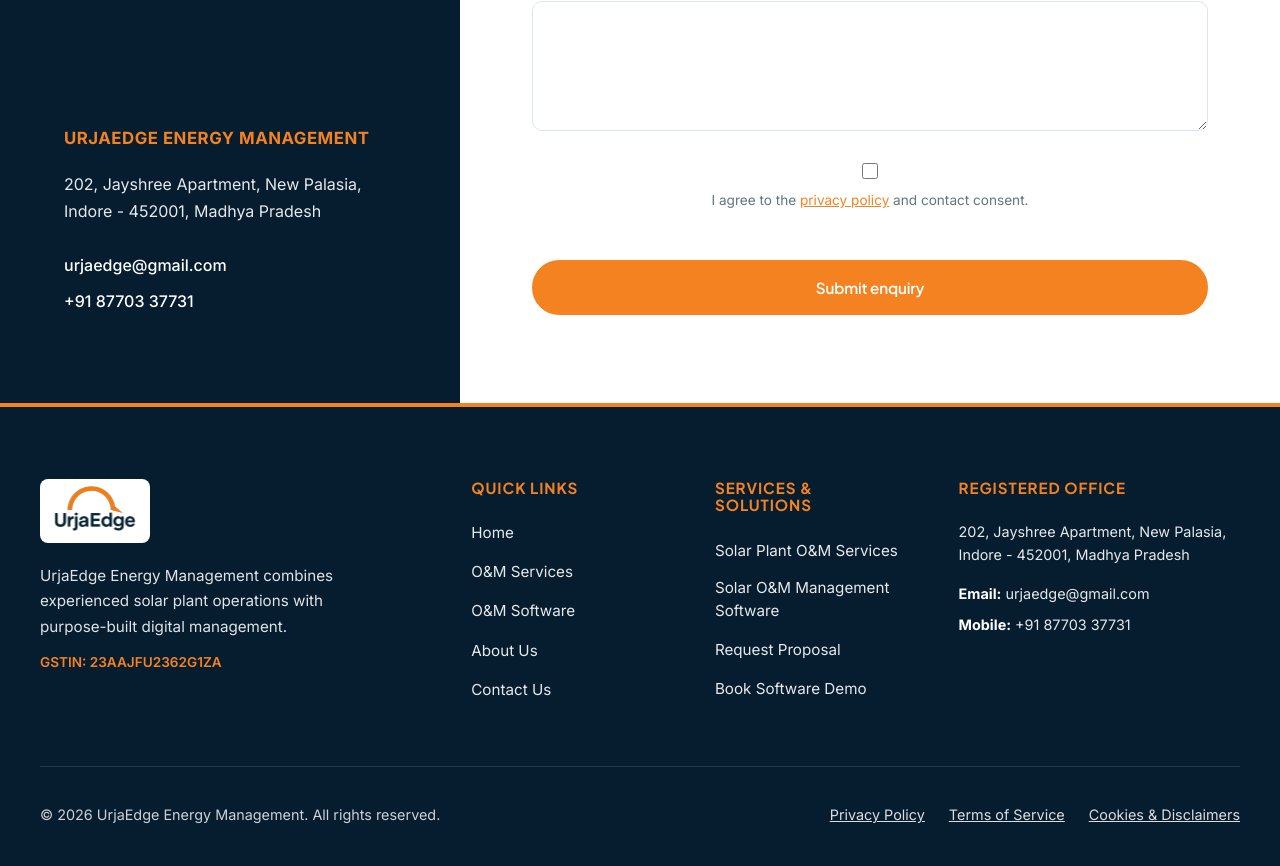
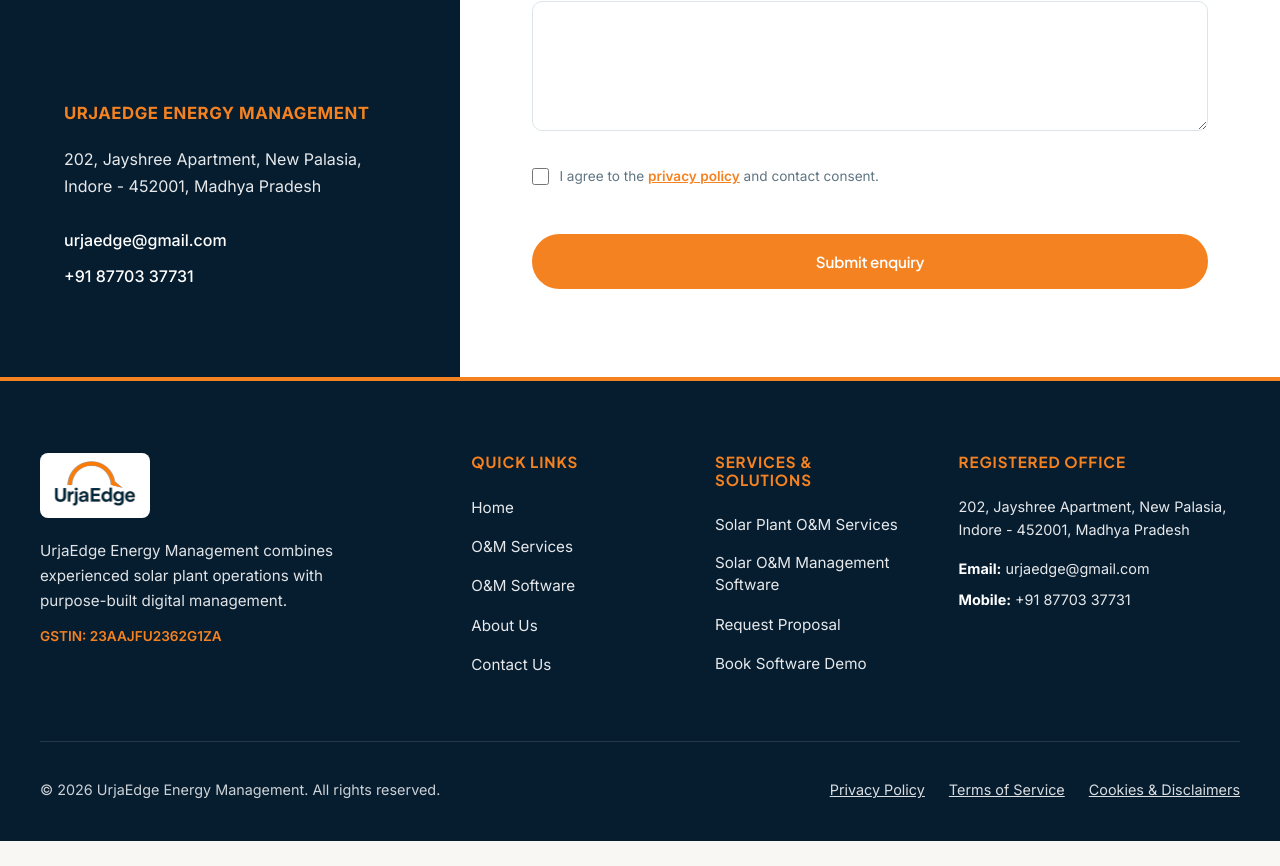
Before and after one commit to asellus-1/urjaedge, a React (Vite) app: page / in a window 1280 px wide. Shown: the part 4287-5153 px from the top of the page. After the commit the page ends 5128 px from the top, so only its background shows below. Built offline with nearby package versions, Linux system fonts and the light colour scheme.

Commit message:
fix(contact): fix consent checkbox alignment to be inline with label text

```diff
--- a/src/pages/Home.jsx
+++ b/src/pages/Home.jsx
@@ -958,22 +958,22 @@
                     </div>
 
                     {/* Consent Checkbox */}
-                    <div className="form-group full-width" style={{ display: 'flex', alignItems: 'center', gap: '0.65rem', margin: '0.25rem 0 0.5rem' }}>
+                    <div style={{ gridColumn: '1 / -1', display: 'flex', flexDirection: 'row', alignItems: 'center', gap: '0.65rem', margin: '0.5rem 0 0.5rem' }}>
                       <input
                         type="checkbox"
                         id="desktop-privacyConsent"
                         name="privacyConsent"
                         checked={formData.privacyConsent}
                         onChange={handleChange}
-                        style={{ accentColor: 'var(--energy-orange)', width: '16px', height: '16px', cursor: 'pointer' }}
+                        style={{ accentColor: 'var(--energy-orange)', width: '17px', height: '17px', cursor: 'pointer', flexShrink: 0, margin: 0 }}
                         required
                       />
-                      <label htmlFor="desktop-privacyConsent" style={{ fontSize: '0.85rem', color: 'var(--secondary-text)', cursor: 'pointer' }}>
+                      <label htmlFor="desktop-privacyConsent" style={{ fontSize: '0.85rem', color: 'var(--secondary-text)', cursor: 'pointer', margin: 0, lineHeight: 1.4 }}>
                         I agree to the{' '}
                         <button
                           type="button"
                           onClick={(e) => { e.preventDefault(); e.stopPropagation(); setPrivacyModalOpen(true); }}
-                          style={{ background: 'none', border: 'none', padding: 0, color: 'var(--energy-orange)', textDecoration: 'underline', cursor: 'pointer', font: 'inherit' }}
+                          style={{ background: 'none', border: 'none', padding: 0, color: 'var(--energy-orange)', textDecoration: 'underline', cursor: 'pointer', font: 'inherit', fontWeight: 600 }}
                         >
                           privacy policy
                         </button>{' '}
```
